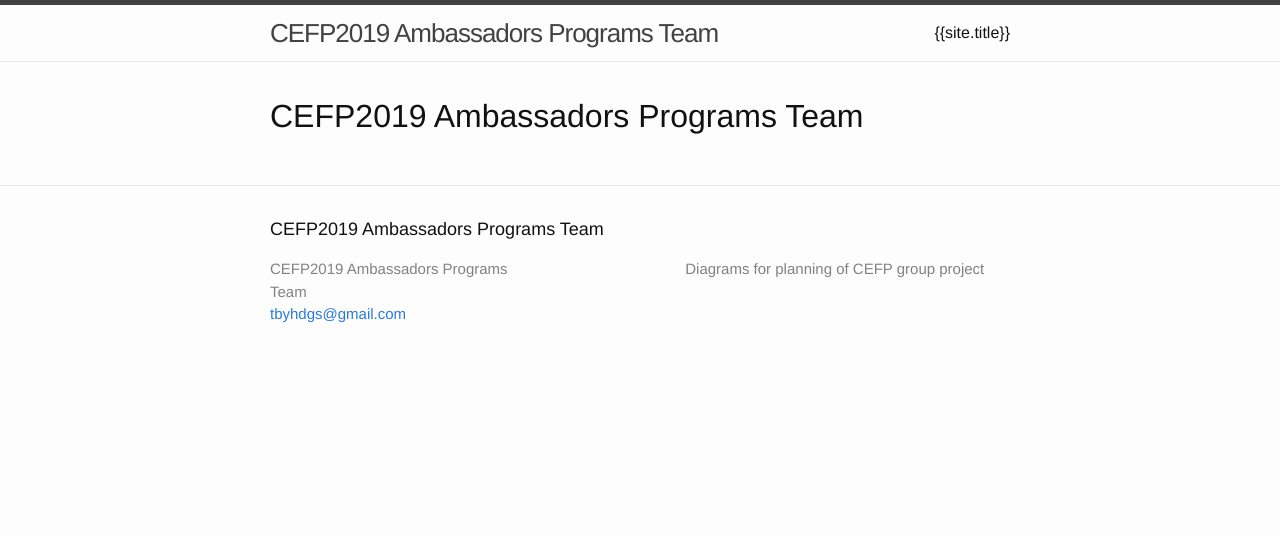
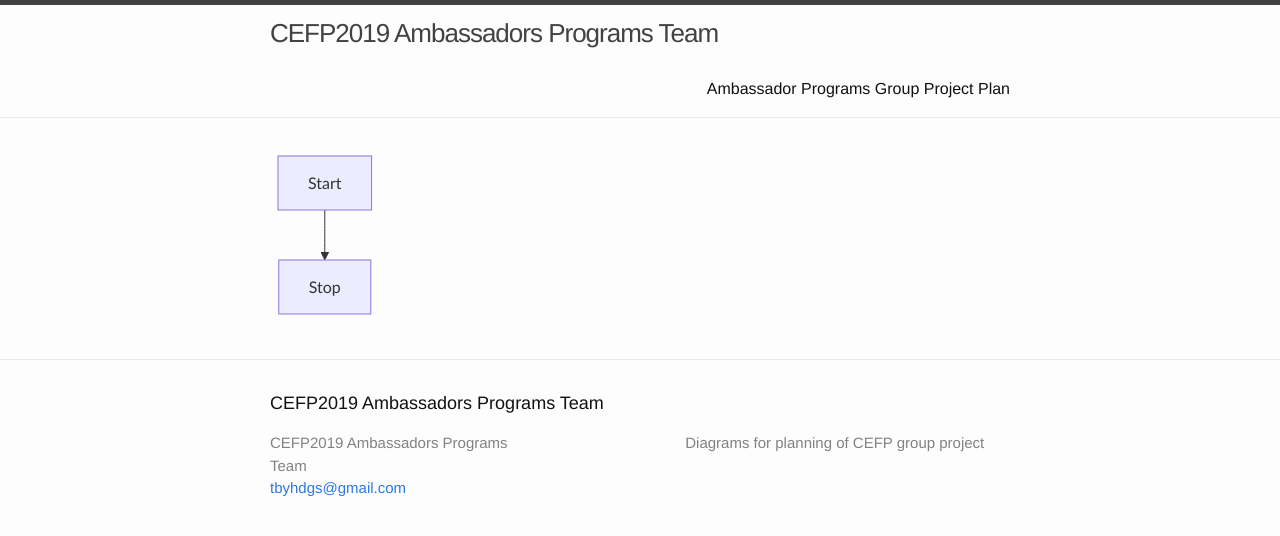
Before and after one commit to tobyhodges/cefp-group-project-plan, a Jekyll site: the page built from index.md, in a window 1280 px wide. Shown: the top 536 px of the page. Built offline with Jekyll 4.4.1, drawn with Linux system fonts in a browser that asks for light colours; our own code applies the rules of GitHub Pages for plain Markdown files.

Commit message:
update index; add dummy chart

```diff
--- a/index.md
+++ b/index.md
@@ -1 +1,9 @@
-# {{site.title}}
+---
+layout: default
+title: Ambassador Programs Group Project Plan
+---
+
+<div class="mermaid">
+graph TD
+    Start --> Stop
+</div>
```
